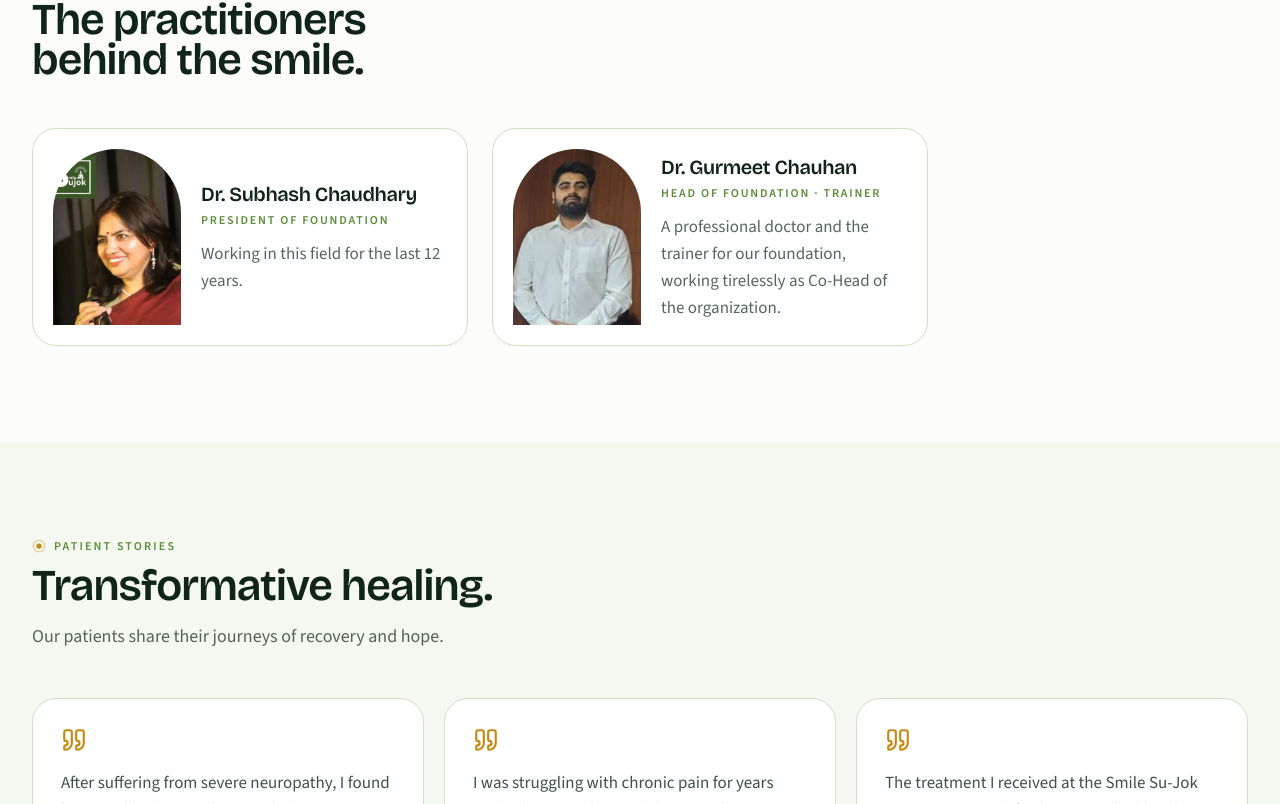
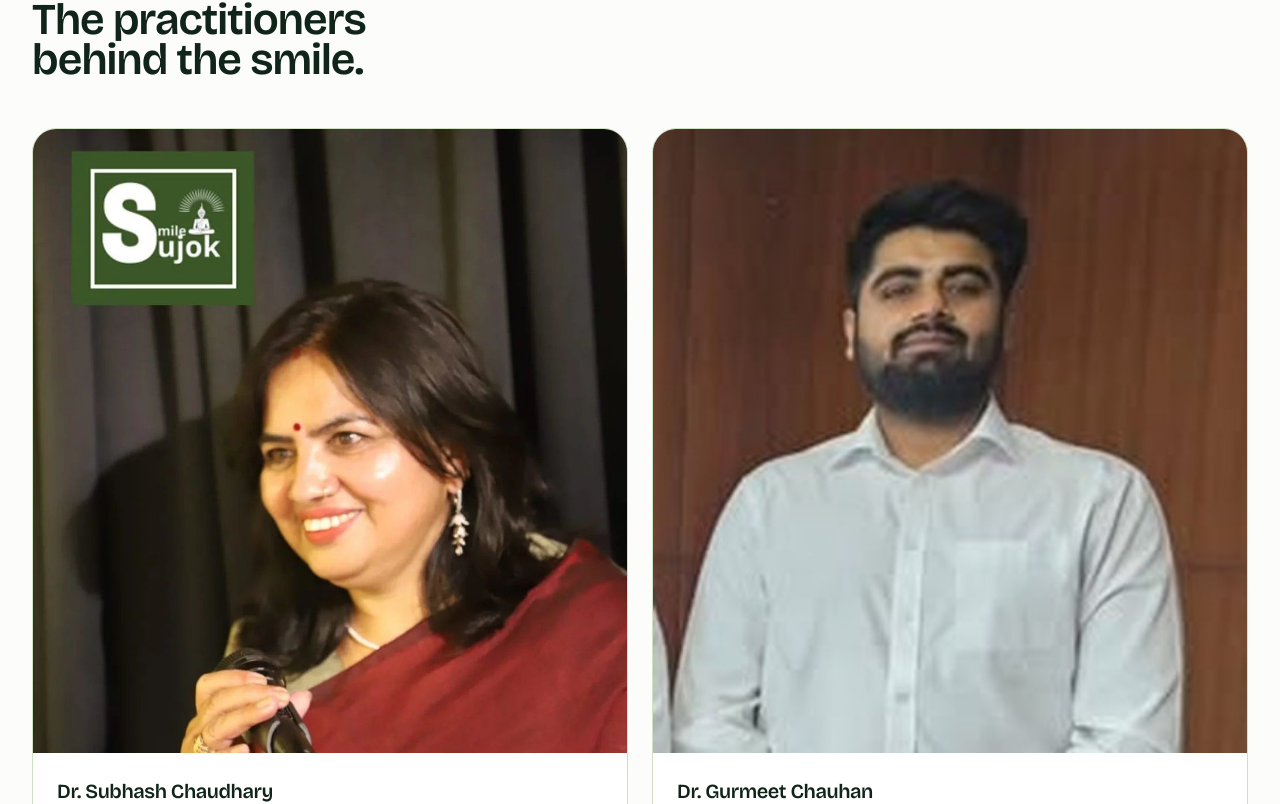
Before and after one commit to Akshama2003/smile-sujok-foundation, a React (Vite) app: page / in a window 1280 px wide. Shown: the part 9096-9900 px from the top of the page. Built offline with nearby package versions, Linux system fonts and the light colour scheme.

Commit message:
Larger team photos so faces and caption are fully visible
Co-Authored-By: Claude Sonnet 5.5 <noreply@anthropic.com>
Claude-Session: https://claude.ai/code/session_01TVh6JsLGajw5DUzi1HpM8o

```diff
--- a/src/pages/Home.tsx
+++ b/src/pages/Home.tsx
@@ -422,11 +422,11 @@ function Team() {
     <section id="team" className={`${section} bg-paper`}>
       <Container>
         <SectionHead eyebrow="Our team" title="The practitioners behind the smile." />
-        <div className="mt-12 grid gap-6 md:max-w-4xl md:grid-cols-2">
+        <div className="mt-12 grid gap-6 md:grid-cols-2">
           {TEAM.map((m) => (
-            <article key={m.name} className="flex gap-5 rounded-3xl border border-sage-200 bg-white p-5">
-              <SafeImg src={m.image} alt={m.name} label={m.name.replace('Dr. ', '')} className="h-44 w-32 shrink-0 rounded-t-full rounded-b-2xl object-cover" />
-              <div className="min-w-0 self-center">
+            <article key={m.name} className="overflow-hidden rounded-3xl border border-sage-200 bg-white">
+              <SafeImg src={m.image} alt={m.name} label={m.name.replace('Dr. ', '')} className="aspect-[4/4.2] w-full bg-sage-50 object-cover object-top" />
+              <div className="min-w-0 p-6">
                 <h3 className="font-display text-xl font-semibold">{m.name}</h3>
                 <p className="mt-1 text-xs font-semibold uppercase tracking-[0.15em] text-leaf">{m.role}</p>
                 <p className="mt-3 text-ink/70">{m.body}</p>
```
